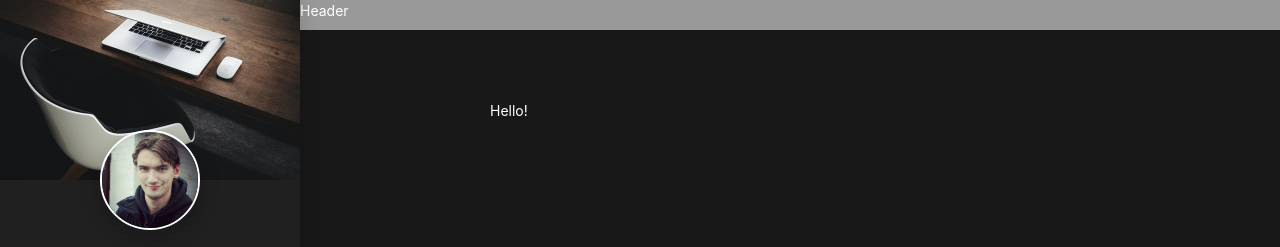
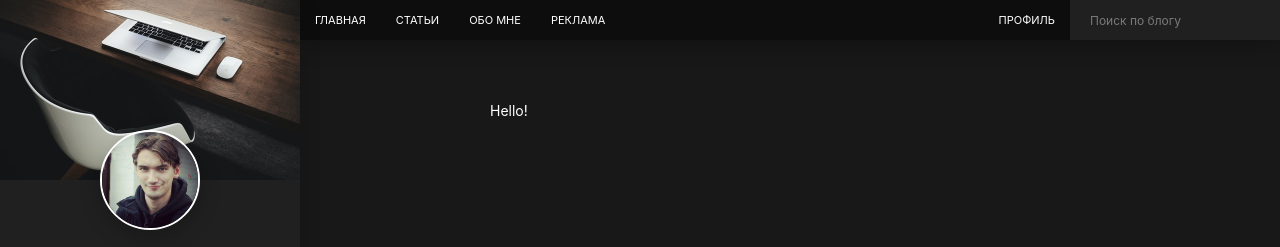
Before and after one commit to andryushque/personal-blog, a website: page src/index.html in a window 1280 px wide. Shown: the top 247 px of the page. Drawn offline with nearby package versions, Linux system fonts and the light colour scheme; files that its build step writes are made by us from their sources.

Commit message:
Create: header

```diff
--- a/src/assets/scss/blocks/header.scss
+++ b/src/assets/scss/blocks/header.scss
@@ -1,11 +1,22 @@
 .header {
+  display: flex;
   width: calc(100% - #{$width-sidebar});
-  height: 3rem;
 
   position: fixed;
   top: 0;
   right: 0;
   z-index: $z-index-header;
 
-  background-color: #999;
+  background-color: #0d0d0d;
+  box-shadow: 0 5px 22px rgba(#000, 0.25);
+
+  &__left {
+    width: 60%;
+  }
+
+  &__right {
+    display: flex;
+    justify-content: flex-end;
+    width: 40%;
+  }
 }
--- /dev/null
+++ b/src/assets/scss/blocks/nav.scss
@@ -0,0 +1,22 @@
+.nav {
+  &__list {
+    display: flex;
+  }
+
+  &__link {
+    display: block;
+    padding: 1.35rem 1.5rem;
+
+    font-size: 1.1rem;
+    line-height: 1.2;
+    text-transform: uppercase;
+    color: $white;
+    text-decoration: none;
+
+    transition: background-color 0.3s ease;
+
+    &:hover {
+      background-color: $blue;
+    }
+  }
+}
--- /dev/null
+++ b/src/assets/scss/blocks/search.scss
@@ -0,0 +1,22 @@
+.search {
+  width: 100%;
+  max-width: 21rem;
+  background-color: $primary;
+
+  &__input {
+    width: 100%;
+    height: 100%;
+    padding: 1.2rem 2rem;
+
+    background: none;
+    border: none;
+
+    font-family: inherit;
+    font-size: 1.2rem;
+    color: $white;
+
+    &::placeholder {
+      color: rgba($white, 0.4);
+    }
+  }
+}
--- a/src/assets/scss/style.scss
+++ b/src/assets/scss/style.scss
@@ -6,6 +6,8 @@
 /*=== Blocks ===*/
 @import "blocks/page";
 @import "blocks/header";
+@import "blocks/nav";
+@import "blocks/search";
 @import "blocks/sidebar";
 @import "blocks/main";
 @import "blocks/container";
--- a/src/partials/header.html
+++ b/src/partials/header.html
@@ -1,3 +1,24 @@
 <header class="header">
-  Header
+  <div class="header__left">
+    <nav class="nav">
+      <ul class="nav__list">
+        <li><a class="nav__link" href="#">Главная</a></li>
+        <li><a class="nav__link" href="#">Статьи</a></li>
+        <li><a class="nav__link" href="#">Обо мне</a></li>
+        <li><a class="nav__link" href="#">Реклама</a></li>
+      </ul>
+    </nav>
+  </div>
+
+  <div class="header__right">
+        <nav class="nav">
+          <ul class="nav__list">
+            <li><a class="nav__link" href="#">Профиль</a></li>
+          </ul>
+        </nav>
+
+        <form class="search" action="/" method="POST">
+          <input class="search__input" type="text" placeholder="Поиск по блогу">
+        </form>
+  </div>
 </header>
```
Also changed, not shown: dist/assets/css/style.min.css, dist/index.html.
